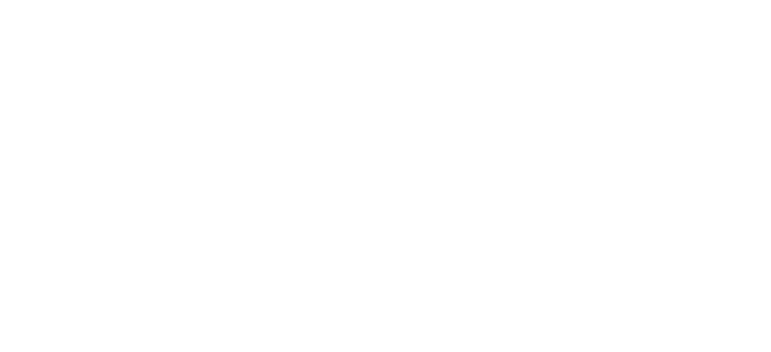
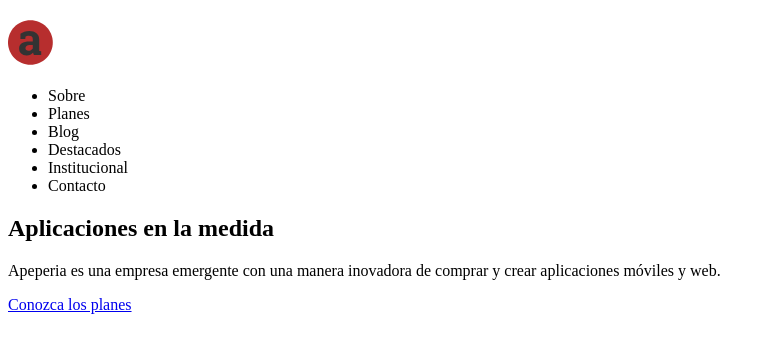
Before and after one commit to meli-morenooo/apeperia, a plain HTML site: page index.html in a window 1280 px wide. Shown: the whole page, without its empty margins (0-771 px from the left). Drawn offline with Linux system fonts and the light colour scheme.

Commit message:
Haciendo uso del EMMET

```diff
--- a/index.html
+++ b/index.html
@@ -7,6 +7,25 @@
     <title>Home | Apeperia</title>
 </head>
 <body>
-
+    <header>
+        <img src="img/logo-apeperia.svg" alt="Logo de Apeperia">
+        <nav>
+            <ul>
+                <li><a href="#"></a>Sobre</li>
+                <li><a href="#"></a>Planes</li>
+                <li><a href="#"></a>Blog</li>
+                <li><a href="#"></a>Destacados</li>
+                <li><a href="#"></a>Institucional</li>
+                <li><a href="#"></a>Contacto</li>
+            </ul>
+        </nav>
+        <main>
+            <section>
+                <h1>Aplicaciones en la medida</h1>
+                <p>Apeperia es una empresa emergente con una manera inovadora de comprar y crear aplicaciones móviles y web.</p>
+                <a href="#">Conozca los planes</a>
+            </section>
+        </main>
+    </header>
 </body>
 </html>
```
